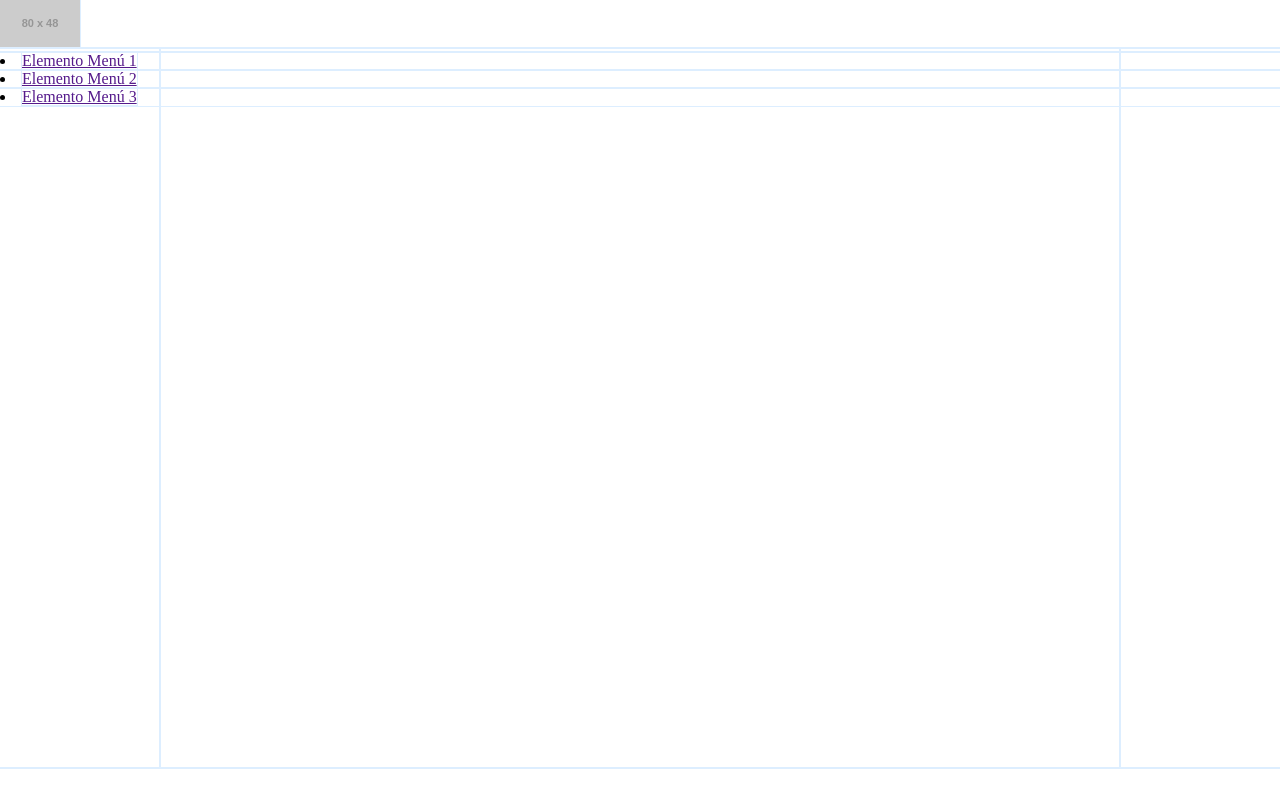
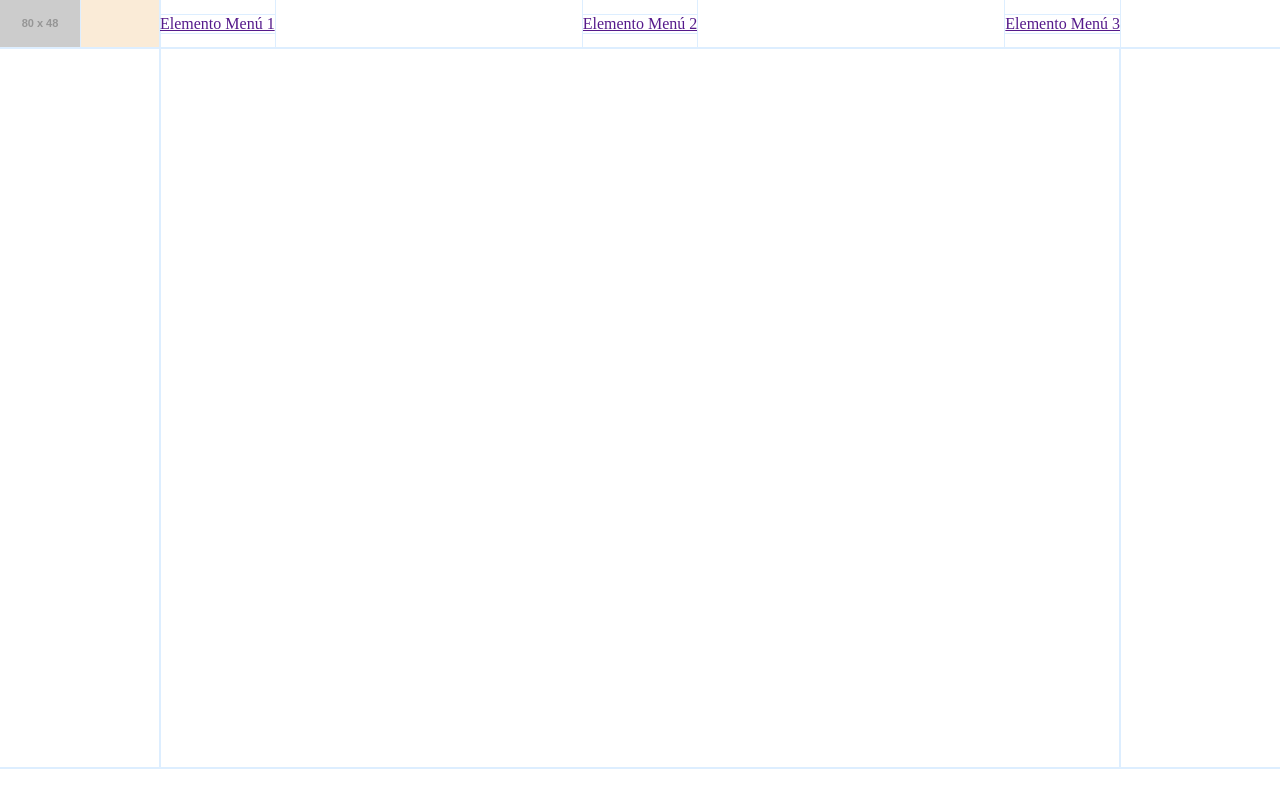
Before and after one commit to furenku/centro-clase-programacion-3o-2023, a plain HTML site: page 02-holy-grail/index.html in a window 1280 px wide. Drawn offline with Linux system fonts and the light colour scheme; placeholder pictures from the web are drawn by us.

Commit message:
concluir ejercicio holy grail

```diff
--- a/02-holy-grail/index.html
+++ b/02-holy-grail/index.html
@@ -16,18 +16,21 @@
     <header id="main-header">
 
         <!-- #logo -->
-        <div id="logo">
-        <!-- img -->
-        <img src="https://placehold.it/80x48" alt="Logo">
+        <div id="logo" class="color1">
+            <!-- img -->
+            <img src="http://placehold.it/80x48" alt="">
         </div>
 
         <!-- nav#menu -->
         <nav id="menu">
-        <!-- (li>a{Elemento Menú $})*3 -->
-        <li><a href="">Elemento Menú 1</a></li>
-        <li><a href="">Elemento Menú 2</a></li>
-        <li><a href="">Elemento Menú 3</a></li>
-
+            <!-- (li>a{Elemento Menú $})*3 -->
+            <li>
+                <a href="">
+                    Elemento Menú 1
+                </a>
+            </li>
+            <li><a href="">Elemento Menú 2</a></li>
+            <li><a href="">Elemento Menú 3</a></li>
         </nav>
 
 
--- a/02-holy-grail/styles.css
+++ b/02-holy-grail/styles.css
@@ -9,13 +9,50 @@ html, body {
   padding: 0;
 }
 
+nav li {
+  /* m0 */
+  margin: 0;
+  /* p0 */
+  padding: 0;
+  /* lsst */
+  list-style: none;
+}
+
 
 #main-header {
   /* w100p */
   width: 100%;
   /* h3rem */
   height: 3rem;
+  /* df */
+  display: flex;
 }
+
+#logo {
+  /* w10rem */
+  width: 10rem;
+}
+
+#menu {
+  /* df */
+  display: flex;
+  /* w */
+  width: calc( 100vw - 20rem );
+  /* jcsb */
+  justify-content: space-between;
+
+}
+
+#menu li {
+  /* df */
+  display: flex;
+  /* jcc */
+  justify-content: center;
+  /* aic */
+  align-items: center;
+  /* padding-right: 1rem; */
+}
+
 
 #main-footer {
   /* w100p */
@@ -35,3 +72,12 @@ html, body {
   /* gtc */
   grid-template-columns: 10rem 1fr 10rem;
 }
+
+
+
+
+
+.color1 {
+  /* bgc */
+  background-color: antiquewhite;
+}
```
